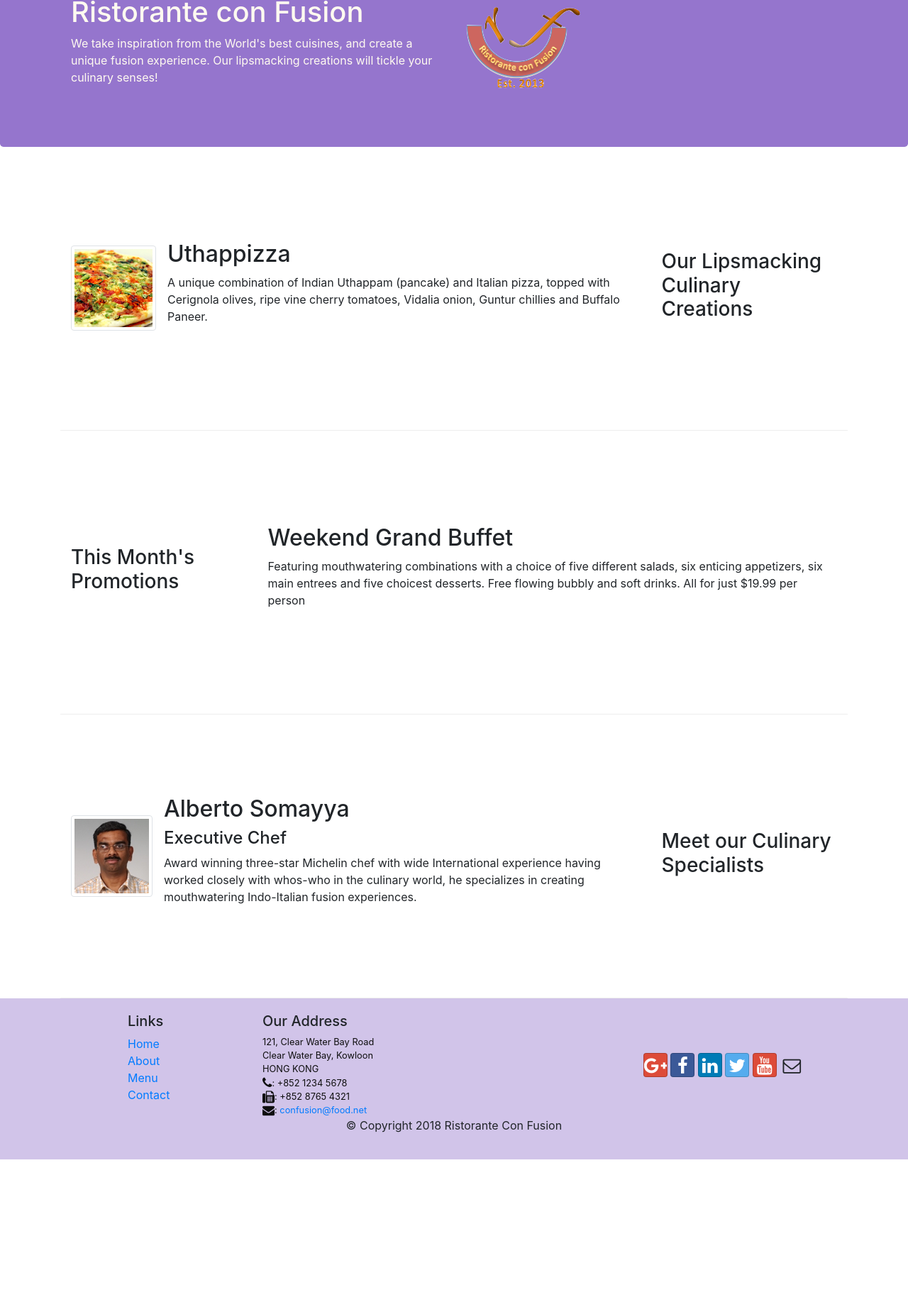
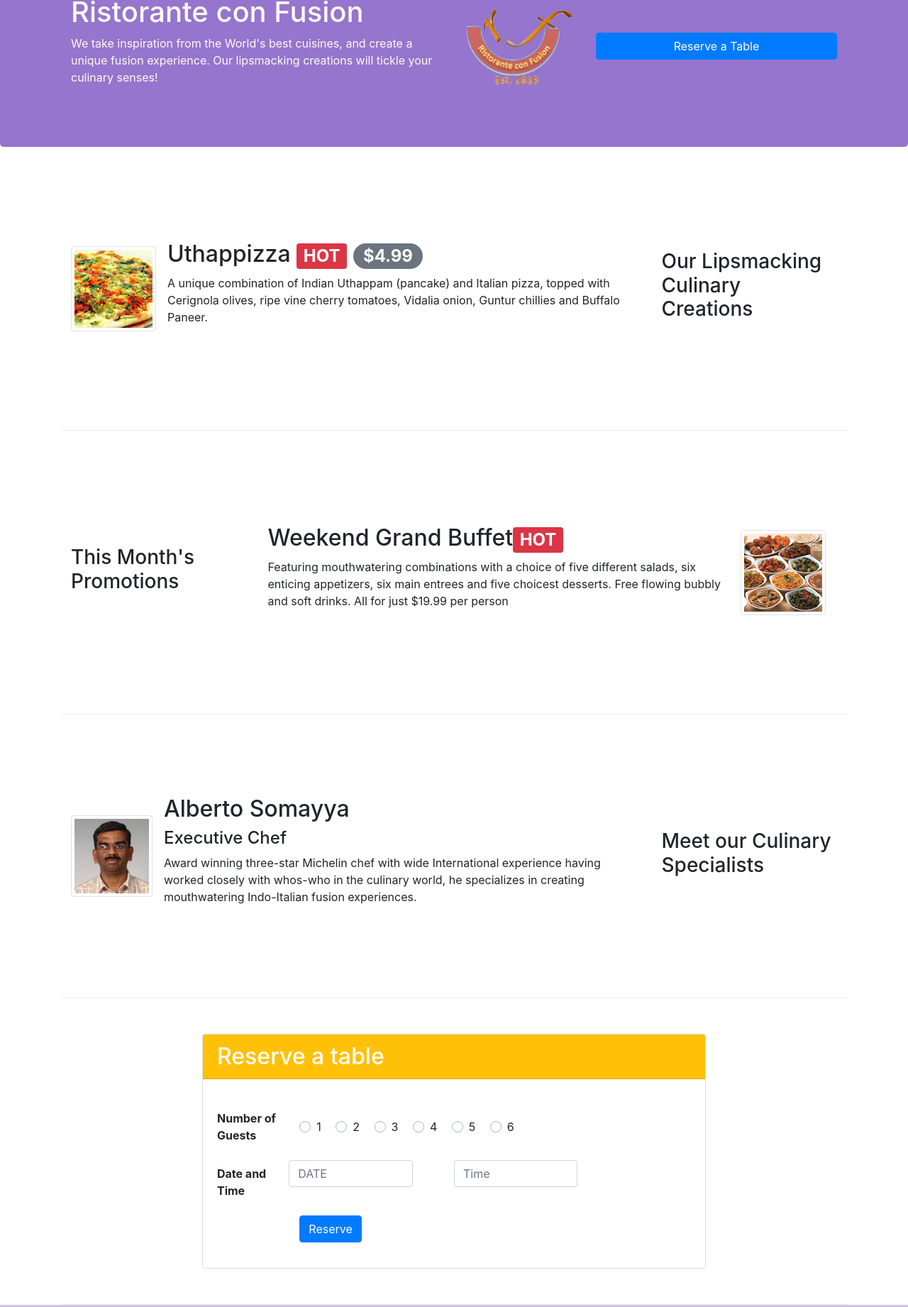
Before and after one commit to RiteshGhorpade/BootStrap, a website: page index.html in a window 1280 px wide. Shown: the part 127-1969 px from the top of the page at 71% size. Before the commit the page ends 1761 px from the top, so only its background shows below. Drawn offline with nearby package versions, Linux system fonts and the light colour scheme.

Commit message:
Assignment 2

```diff
--- a/index.html
+++ b/index.html
@@ -42,9 +42,13 @@
                     <p>We take inspiration from the World's best cuisines, and create a unique fusion experience. Our
                         lipsmacking creations will tickle your culinary senses!</p>
                 </div>
-                <div class="col-12 col-sm align-self-center">
+                <div class="col-12 col-sm-2 align-self-center">
                     <img src="img/logo.png" class="img-fluid">
                 </div>
+                <div class="col-12 col-sm align-self-center">
+                    <a class="btn btn-primary btn-block" href="#reservetable" role="button">Reserve a Table</a>
+                </div>
+
             </div>
         </div>
     </header>
@@ -58,7 +62,10 @@
                 <div class="media">
                     <img class="d-flex mr-3 img-thumbnail align-self-center" src="img/uthappizza.png" alt="Uthappizza">
                     <div class="media-body">
-                        <h2 class="mt-0">Uthappizza</h2>
+                        <h2 class="mt-0">Uthappizza
+                            <span class="badge badge-danger">HOT</span>
+                            <span class="badge badge-pill badge-secondary">$4.99</span>
+                        </h2>
                         <p class="d-none d-sm-block">A unique combination of Indian Uthappam (pancake) and
                             Italian pizza, topped with Cerignola olives, ripe vine
                             cherry tomatoes, Vidalia onion, Guntur chillies and
@@ -74,10 +81,19 @@
                 <h3>This Month's Promotions</h3>
             </div>
             <div class="col-12 col-sm col-md">
-                <h2>Weekend Grand Buffet</h2>
-                <p>Featuring mouthwatering combinations with a choice of five different salads, six enticing appetizers,
-                    six main entrees and five choicest desserts. Free flowing bubbly and soft drinks. All for just
-                    $19.99 per person </p>
+                <div class="media">
+
+                    <div class="media-body flex-first">
+                        <h2>Weekend Grand Buffet<span class="badge badge-danger">HOT</span></h2>
+                        <p>Featuring mouthwatering combinations with a choice of five different salads, six enticing
+                            appetizers,
+                            six main entrees and five choicest desserts. Free flowing bubbly and soft drinks. All for
+                            just
+                            $19.99 per person </p>
+                    </div>
+                    <img class="d-flex mr-3 img-thumbnail align-self-center flex-last" src="img/buffet.png"
+                    alt="Buffet">
+                </div>
             </div>
         </div>
 
@@ -101,6 +117,75 @@
                 </div>
             </div>
         </div>
+        <div class="row row-content align-items-center">
+            <div class="col-sm-2"></div>
+            <div class="col-sm-8">
+                <div class="card">
+                    <h2 class="card-header text-white bg-warning mb-3">Reserve a table</h2>
+                    <div class="card-body">
+                        <form id="reservetable">
+                            <div class="form-group row ">
+                                <label for="radios" class="col-form-label col-2"><b>Number of Guests</b></label>
+                                <div class="align-self-center col-10" id=" radios">
+                                    <div class="custom-control custom-radio custom-control-inline">
+                                        <input type="radio" id="customRadioInline1" name="customRadioInline1"
+                                            class="custom-control-input">
+                                        <label class="custom-control-label" for="customRadioInline1">1</label>
+                                    </div>
+                                    <div class="custom-control custom-radio custom-control-inline">
+                                        <input type="radio" id="customRadioInline2" name="customRadioInline1"
+                                            class="custom-control-input">
+                                        <label class="custom-control-label" for="customRadioInline2">2</label>
+                                    </div>
+                                    <div class="custom-control custom-radio custom-control-inline">
+                                        <input type="radio" id="customRadioInline3" name="customRadioInline1"
+                                            class="custom-control-input">
+                                        <label class="custom-control-label" for="customRadioInline3">3</label>
+                                    </div>
+                                    <div class="custom-control custom-radio custom-control-inline">
+                                        <input type="radio" id="customRadioInline4" name="customRadioInline1"
+                                            class="custom-control-input">
+                                        <label class="custom-control-label" for="customRadioInline4">4</label>
+                                    </div>
+                                    <div class="custom-control custom-radio custom-control-inline">
+                                        <input type="radio" id="customRadioInline5" name="customRadioInline5"
+                                            class="custom-control-input">
+                                        <label class="custom-control-label" for="customRadioInline5">5</label>
+                                    </div>
+                                    <div class="custom-control custom-radio custom-control-inline">
+                                        <input type="radio" id="customRadioInline6" name="customRadioInline1"
+                                            class="custom-control-input">
+                                        <label class="custom-control-label" for="customRadioInline6">6</label>
+                                    </div>
+                                </div>
+
+                            </div>
+                            <div class="form-group row ">
+
+                                <label for="DateTIME" class="col-form-label col-2"><b>Date and Time</b></label>
+
+                                <input type="text" name="date" id="date" placeholder="DATE" class="form-control col-3">
+                                <div class="col-1"></div>
+                                <input type="text" name="time" id="time" placeholder="Time" class="form-control col-3">
+
+                            </div>
+                            <div class="form-group row">
+                                <div class="col-2"></div>
+                                <div class="col-9">
+                                    <button class="btn btn-primary">Reserve</button>
+                                </div>
+                            </div>
+                        </form>
+                    </div>
+                </div>
+            </div>
+            <div class="col-sm-2"></div>
+        </div>
+
+
+    </div>
+
+
     </div>
 
     <footer class="footer">
```
